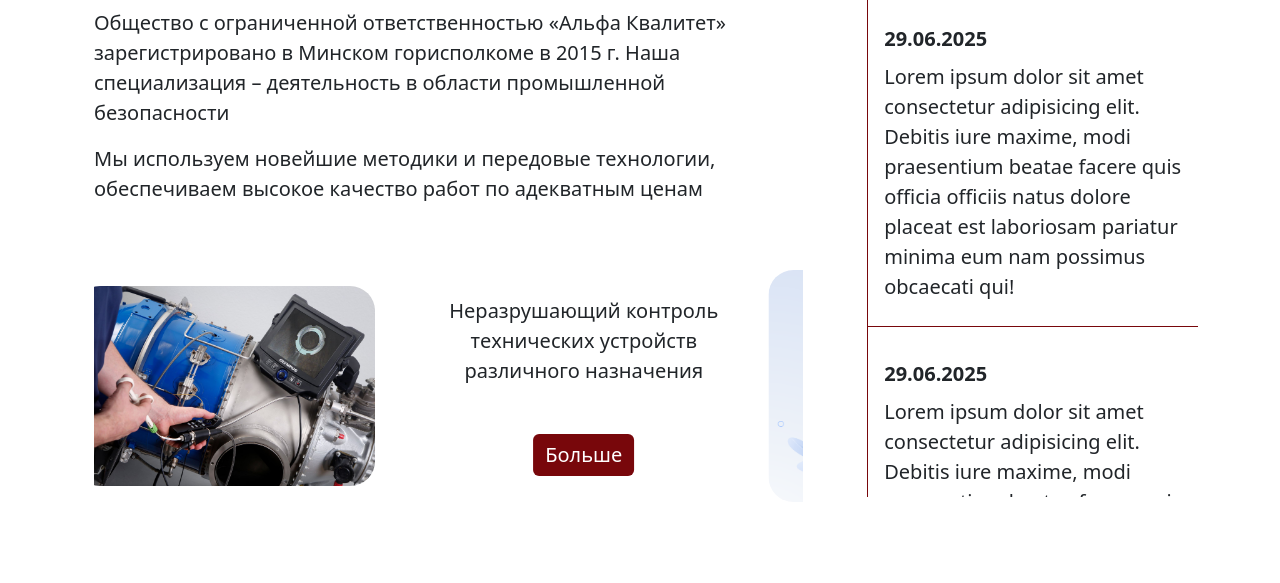
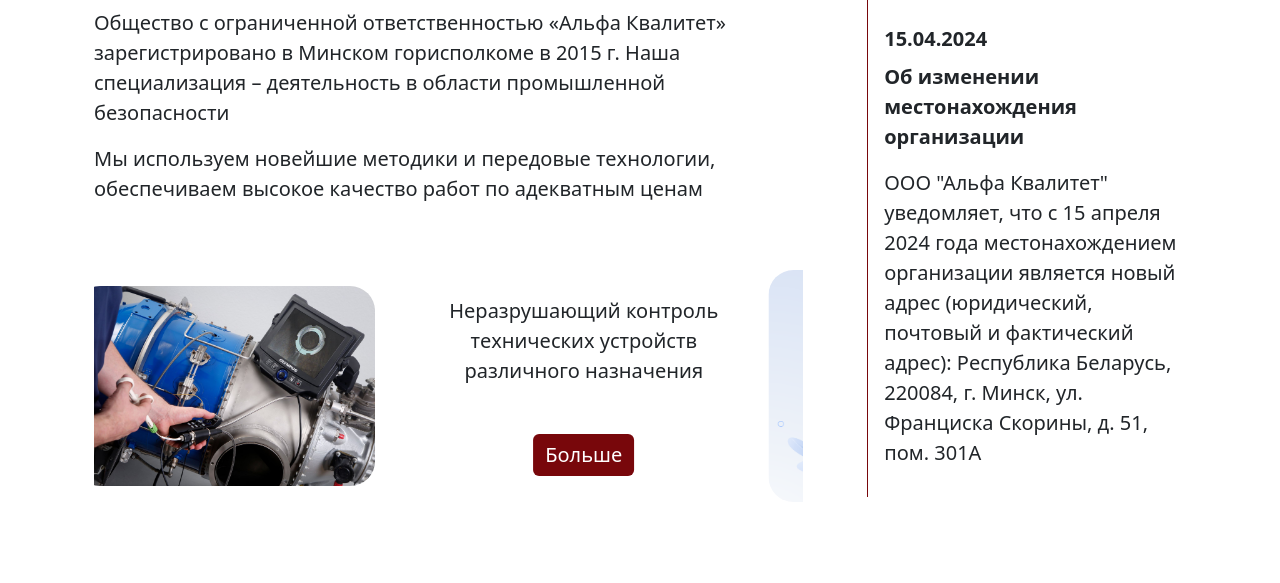
Before and after one commit to samolazoff/AQ-bootstrap, a website: page index.html in a window 1280 px wide. Shown: the part 369-952 px from the top of the page. Drawn offline with Linux system fonts and the light colour scheme.

Commit message:
Change mini-news block in home page

```diff
--- a/index.html
+++ b/index.html
@@ -120,13 +120,12 @@
                     <h2 class="title-block fs-1 color-main text-center">Новости</h2>
                     <ul class="block-mini-news-items m-1 pt-2 d-flex flex-column justify-content-start align-items-center gap-3">
                         <li class="block-mini-news__item d-flex flex-column justify-content-start align-items-start gap-2 p-3">
-                            <a href="#"><time class="fs-5 fw-bold" datetime="2025-06-29 00:29">29.06.2025</time></a>
-                            <span class="block-mini-news__txt fs-5 mb-2"> Lorem ipsum dolor sit amet consectetur adipisicing elit. Debitis iure maxime, modi praesentium beatae facere quis officia officiis natus dolore placeat est laboriosam pariatur minima eum nam possimus obcaecati qui!</span>
+                            <a href="#"><time class="fs-5 fw-bold" datetime="2025-06-29 00:29">15.04.2024</time></a>
+                            <span class="block-mini-news__txt fs-5 mb-2 fw-bold"> Об изменении местонахождения организации</span>
+                            <span class="block-mini-news__txt fs-5 mb-2">ООО "Альфа Квалитет" уведомляет, что с 15 апреля 2024 года местонахождением организации является новый адрес (юридический, почтовый и фактический адрес):
+                                Республика Беларусь, 220084, г. Минск, ул. Франциска Скорины, д. 51, пом. 301А</span>
                         </li>
-                        <li class="block-mini-news__item d-flex flex-column justify-content-start align-items-start gap-2 p-3">
-                            <a href="#"><time class="fs-5 fw-bold" datetime="2025-06-29 00:29">29.06.2025</time></a>
-                            <span class="block-mini-news__txt fs-5 mb-2"> Lorem ipsum dolor sit amet consectetur adipisicing elit. Debitis iure maxime, modi praesentium beatae facere quis officia officiis natus dolore placeat est laboriosam pariatur minima eum nam possimus obcaecati qui!</span>
-                        </li>
+
                     </ul>
                 </aside>
             </div>
--- a/style/style.css
+++ b/style/style.css
@@ -102,11 +102,9 @@
 }
 .block-mini-news-items{
     width: 100%;
+    height: 100%;
     border-top: #78070B solid 1.5px;
     border-left:  #78070B solid 1.5px;
-}
-.block-mini-news__item{
-    border-bottom:  #78070B solid 1.5px;
 }
 
 /* customers */
```
